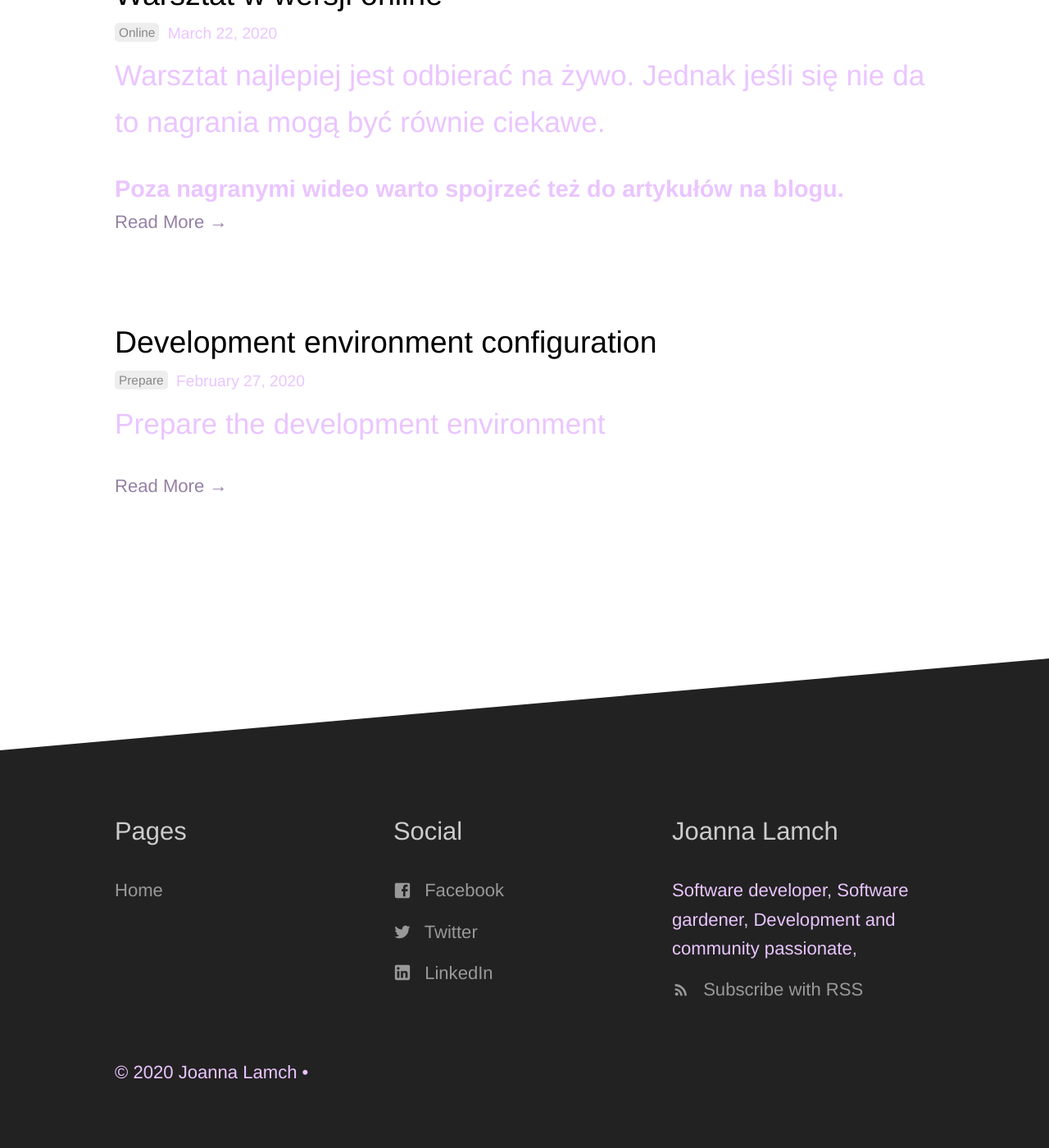
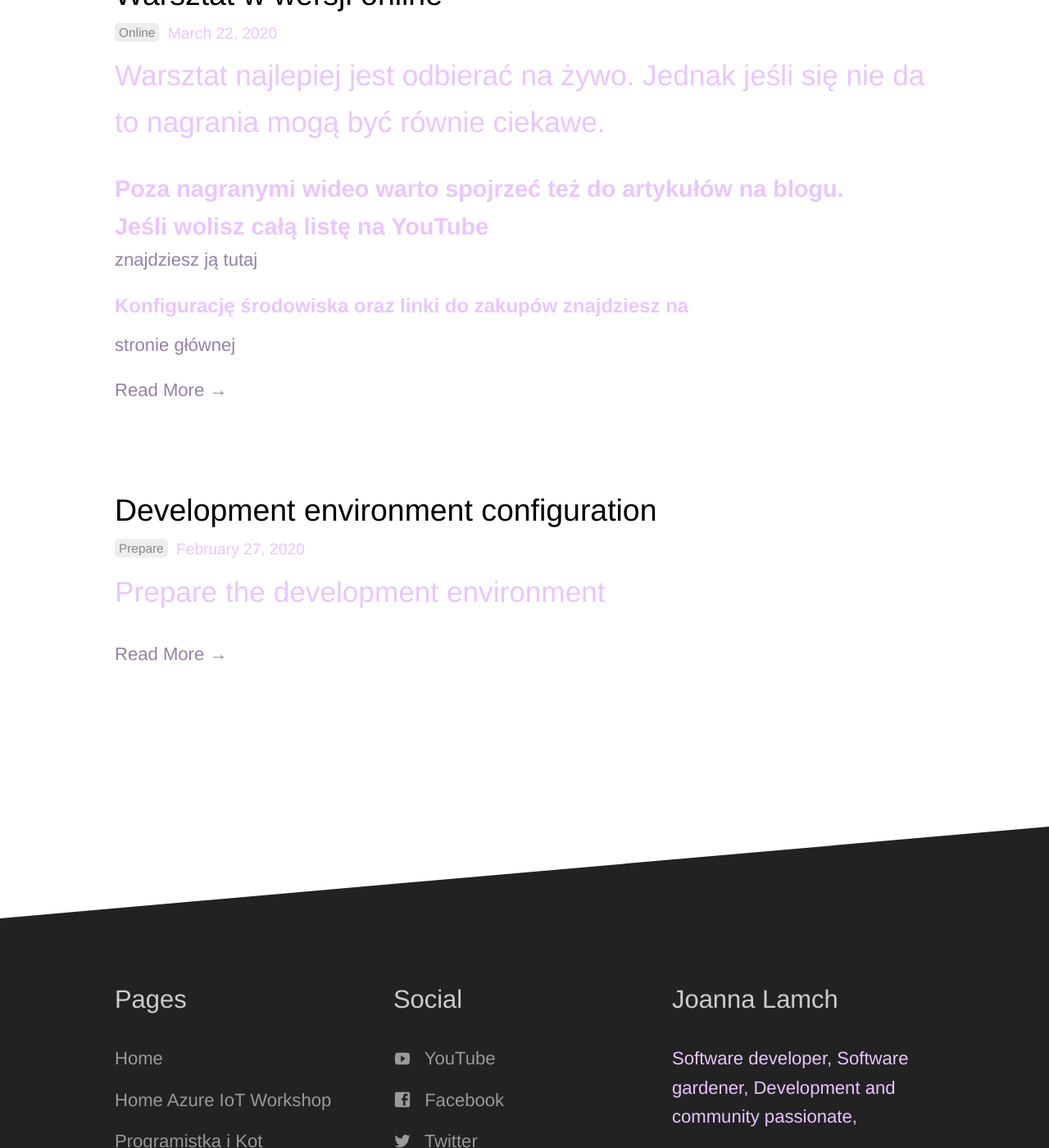
Before and after one commit to jlamch/AzureIoTWorkshop, a Jekyll site: the page built from blog/index.html, in a window 1280 px wide and 1400 px high, scrolled down 1161 px. Shown: the whole window at 82% size. Built offline with Jekyll 4.4.1, drawn with Linux system fonts in a browser that asks for light colours; the list of posts is cut into pages by our own code.

Commit message:
more links to my calans

```diff
--- a/_data/footer.yml
+++ b/_data/footer.yml
@@ -1,9 +1,17 @@
 - title: Pages
   links:
     - name: Home
+      link: https://jlamch.net
+    - name: Home Azure IoT Workshop
       link: /
+    - name: Programistka i Kot
+      link: https://programistkaikot.pl
 - title: Social
   links:
+    - name: YouTube
+      link: https://www.youtube.com/channel/UCTRtzI-qd9bBcf4o4Pu0C6A
+      social_icon: YouTube
+      new_window: true
     - name: Facebook
       link: https://facebook.com/jlamch/
       social_icon: Facebook
--- a/_posts/2020-03-22-warsztat-online.md
+++ b/_posts/2020-03-22-warsztat-online.md
@@ -8,7 +8,8 @@ permalink: /warsztaty-online/
 
 ## Warsztat najlepiej jest odbierać na żywo. Jednak jeśli się nie da to nagrania mogą być równie ciekawe.
 ### Poza nagranymi wideo warto spojrzeć też do artykułów na blogu.
-
+### Jeśli wolisz całą listę na YouTube
+ [znajdziesz ją tutaj](https://www.youtube.com/playlist?list=PLC5LIX9Pfs1XymJmtK8kw7j4puBGKMyCa)
 #### Konfigurację środowiska oraz linki do zakupów znajdziesz na
  [stronie głównej](http://jlamch.net/AzureIoTWorkshop/)
 
```
